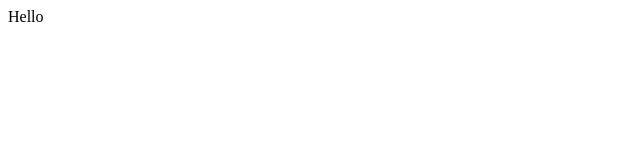
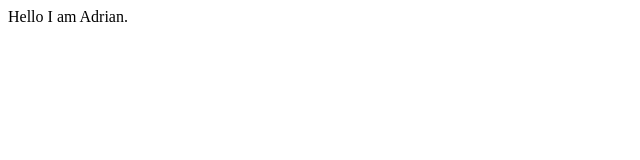
Before and after one commit to adrian2007yr/adrian2007yr.github.io, a plain HTML site: page index.html in a window 1280 px wide. Shown: the full height of the page, 0-640 px from the left. Drawn offline with Linux system fonts and the light colour scheme.

Commit message:
Update index.html

```diff
--- a/index.html
+++ b/index.html
@@ -4,6 +4,6 @@
   <title>Адриан Панников</title>
 <head>
 <body bgcolor="white" color="blue">
-  Hello
+  Hello I am Adrian.
  </body>
  </html>
```
